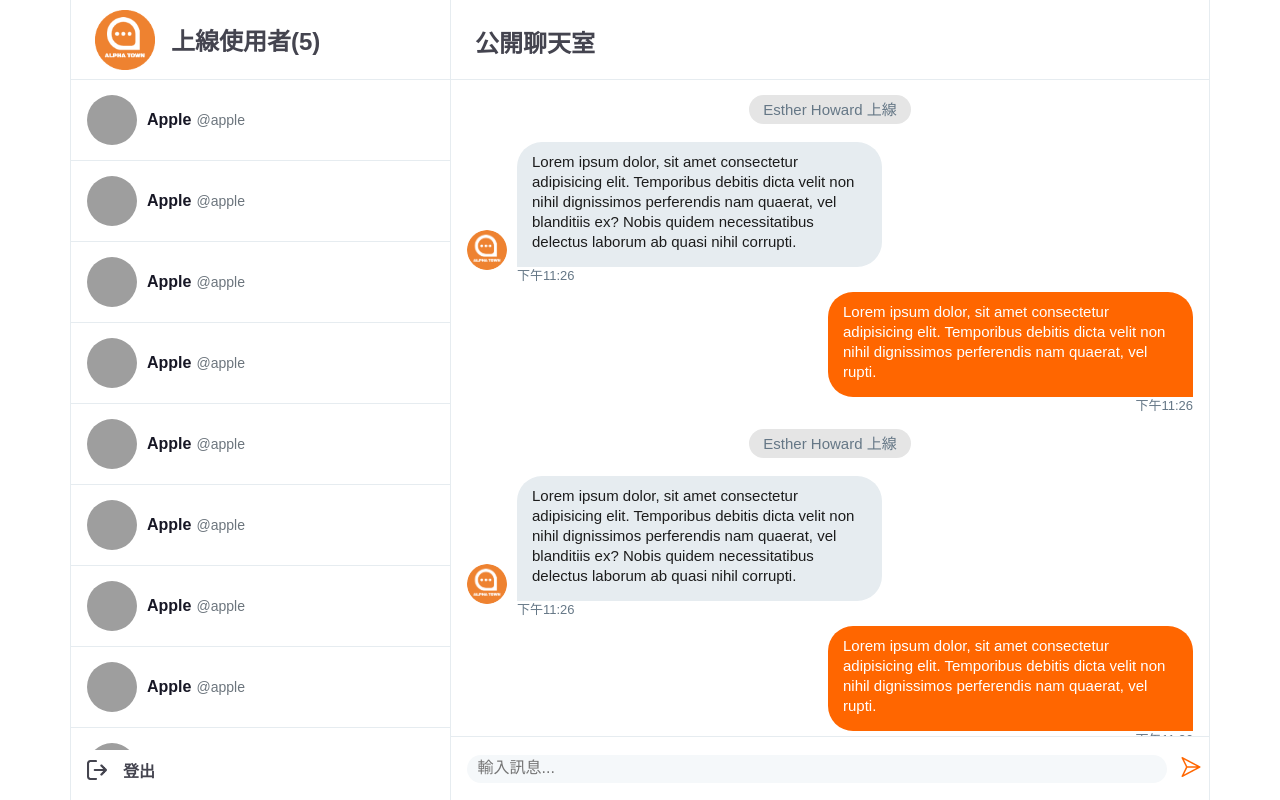
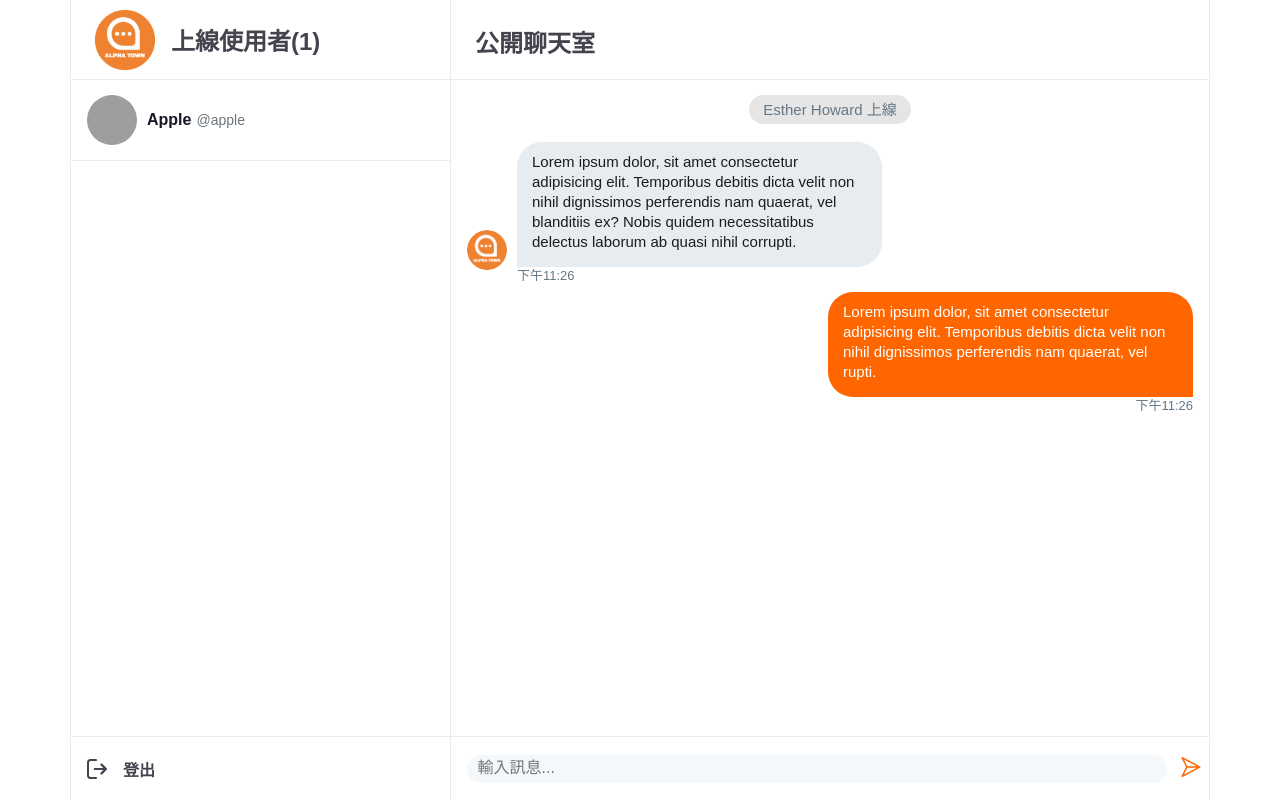
Before and after one commit to Irene289/alphatown-vue-socket, a Vue app: page / in a window 1280 px wide. Built offline with nearby package versions, Linux system fonts and the light colour scheme; grey boxes are pictures that could not be loaded.

Commit message:
style: revise css

```diff
--- a/src/components/UserCard.vue
+++ b/src/components/UserCard.vue
@@ -34,6 +34,5 @@ export default {
       @extend %tweet-account;
       vertical-align: baseline;
     }
-
   }
 </style>
--- a/src/components/UserChat/UserChat.vue
+++ b/src/components/UserChat/UserChat.vue
@@ -10,9 +10,6 @@
       </div>
       <div class="user__chat--container ">
         <div class="user__chat--content scrollbar">
-        <UserStatus />
-        <UserReceive />
-        <UserSend />
         <UserStatus />
         <UserReceive />
         <UserSend />
@@ -75,6 +72,6 @@ export default {
 }
 .scrollbar {
   height: calc(100vh - 144px);
-  overflow: scroll;
+  overflow-y: scroll;
 }
 </style>
--- a/src/components/UserChat/UserInput.vue
+++ b/src/components/UserChat/UserInput.vue
@@ -14,7 +14,6 @@ export default {
 <style lang="scss" scoped>
 @import "../../assets/scss/basic.scss";
 .user__chat--input {
-  // max-width: 698px;
   width: 100%;
   height: 64px;
   border-top: 1px solid #e6ecf0;
--- a/src/components/UserList.vue
+++ b/src/components/UserList.vue
@@ -5,20 +5,12 @@
         <template v-slot:title>
           <div class="title__container">
             <img src="../assets/static/images/alphaTown2.png" alt="">
-            <p>上線使用者(5)</p>
+            <p>上線使用者(1)</p>
           </div>
         </template>
       </Title>
     </div>
     <div class="user__card__list scrollbar">
-        <UserCard/>
-        <UserCard/>
-        <UserCard/>
-        <UserCard/>
-        <UserCard/>
-        <UserCard/>
-        <UserCard/>
-        <UserCard/>
         <UserCard/>
     </div>
     <div class="log-out-container">
@@ -58,18 +50,19 @@ export default {
     }
   }
   .scrollbar {
-    height: calc(100vh - 130px);
-    overflow: scroll;
+    height: calc(100vh - 144px);
+    overflow-y: scroll;
   }
   .log-out-container {
-    height: 40px;
+    height: 64px;
     display: flex;
     align-items: center;
-    margin-left: 1rem;
+    border-top: 1px solid #e6ecf0;
     img {
       width: 20px;
       height: 20px;
       margin-right: 1rem;
+      margin-left: 1rem;
     }
     p {
       font-weight: 700;
--- a/src/views/Signup.vue
+++ b/src/views/Signup.vue
@@ -68,14 +68,6 @@ export default {
         },
         {
           id: 3,
-          label: "Email",
-          name: "email",
-          type: "email",
-          placeholder: "請輸入 Email",
-          model: ''
-        },
-        {
-          id: 4,
           label: "密碼",
           name: "password",
           type: "password",
@@ -83,7 +75,7 @@ export default {
           model: ''
         },
         {
-          id: 5,
+          id: 4,
           label: "密碼確認",
           name: "password",
           type: "password",
```
